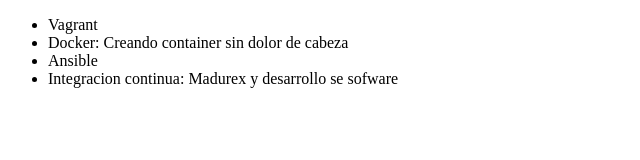
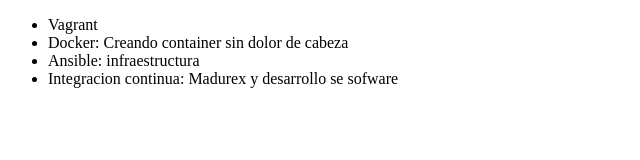
Before and after one commit to elkin2174/alura-git, a plain HTML site: page index.html in a window 1280 px wide. Shown: the whole page, without its empty margins (0-640 px from the left). Drawn offline with Linux system fonts and the light colour scheme.

Commit message:
Cambiando nimbre ansible

```diff
--- a/index.html
+++ b/index.html
@@ -8,7 +8,7 @@
      <ul>
          <li> Vagrant </li>
          <li> Docker: Creando container sin dolor de cabeza </li>
-         <li> Ansible </li>
+         <li> Ansible: infraestructura </li>
          <li> Integracion continua: Madurex y desarrollo se sofware </li>
      </ul>
 </body>
```
